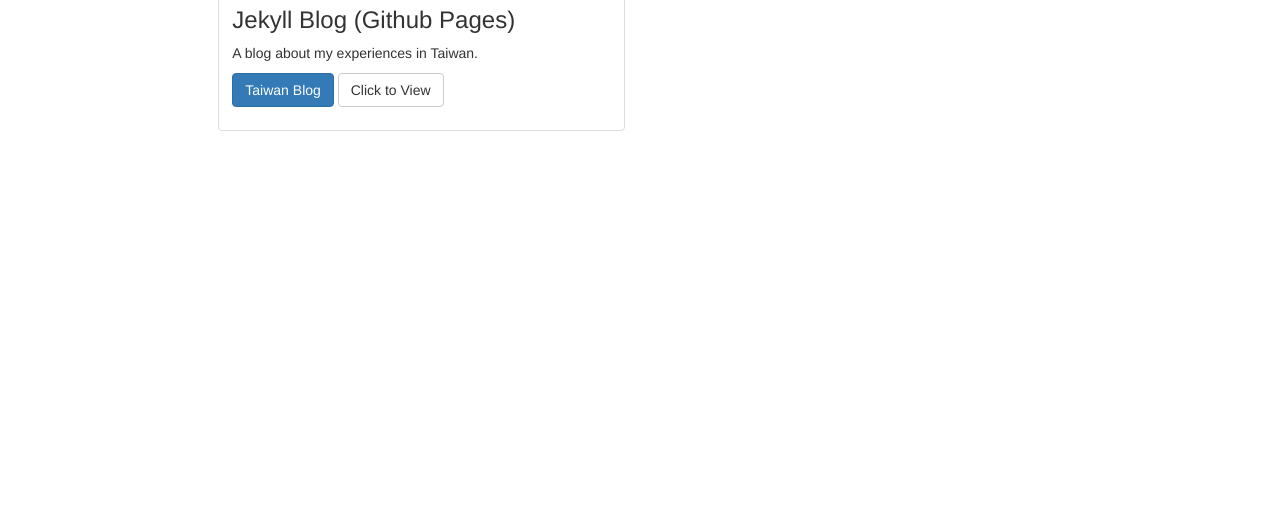
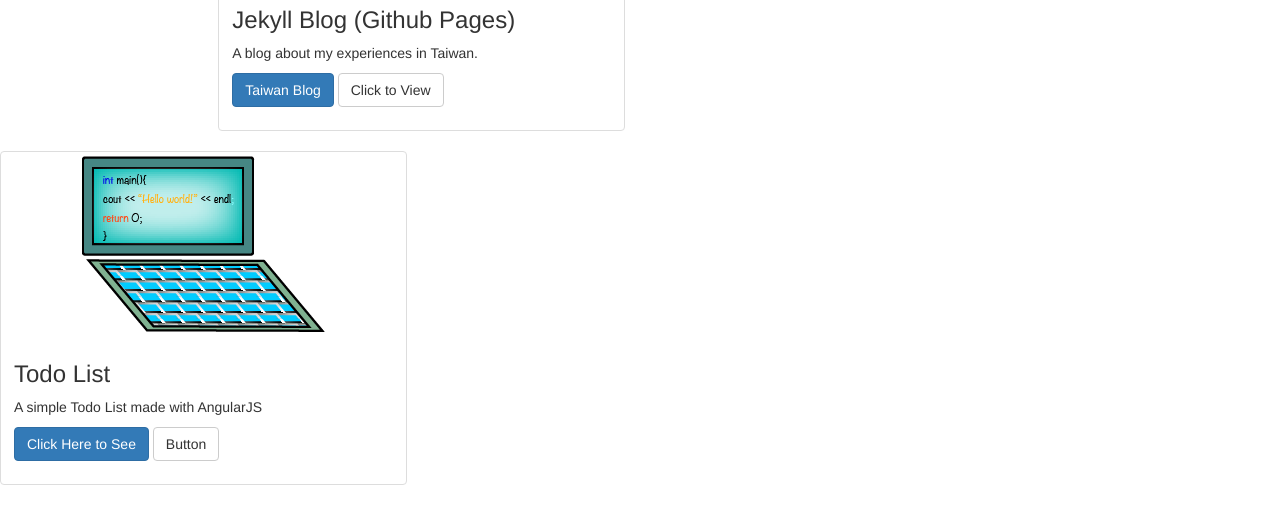
Before and after one commit to alemak1/alemak1.github.io, a plain HTML site: page index.html in a window 1280 px wide. Shown: the part 1298-1803 px from the top of the page. Before the commit the page ends 1449 px from the top, so only its background shows below. Drawn offline with nearby package versions, Linux system fonts and the light colour scheme.

Commit message:
Added another thumbnail

```diff
--- a/index.html
+++ b/index.html
@@ -61,7 +61,7 @@
 
 
 <div class="row">
-  <div class="col-sm-6 col-md-4 col-xs-offset-2">
+  <div class="col-sm-4 col-md-4 col-xs-offset-2">
     <div class="thumbnail">
       <img src="img/TaipeiFrontLogologo copy.png" alt="lantern">
       <div class="caption">
@@ -73,7 +73,7 @@
   </div>
 
 
-   <div class="col-sm-6 col-md-4">
+   <div class="col-sm-4 col-md-4">
     <div class="thumbnail">
       <img src="img/labtop@2x.png" alt="labtop">
       <div class="caption">
@@ -85,6 +85,20 @@
   </div>
 </div>
 
+
+<div class="row">
+  <div class="col-sm-6 col-md-4">
+    <div class="thumbnail">
+      <img src="img/labtop@2x.png" alt="...">
+      <div class="caption">
+        <h3>Todo List</h3>
+        <p>A simple Todo List made with AngularJS </p>
+        <p><a href="AngularJSTodoList/" class="btn btn-primary" role="button">Click Here to See</a> <a href="#" class="btn btn-default" role="button">Button</a></p>
+      </div>
+    </div>
+  </div>
+</div>
+
 <script src="https://maxcdn.bootstrapcdn.com/bootstrap/3.3.7/js/bootstrap.min.js" integrity="sha384-Tc5IQib027qvyjSMfHjOMaLkfuWVxZxUPnCJA7l2mCWNIpG9mGCD8wGNIcPD7Txa" crossorigin="anonymous"></script>
 </body>
 </html>
```
